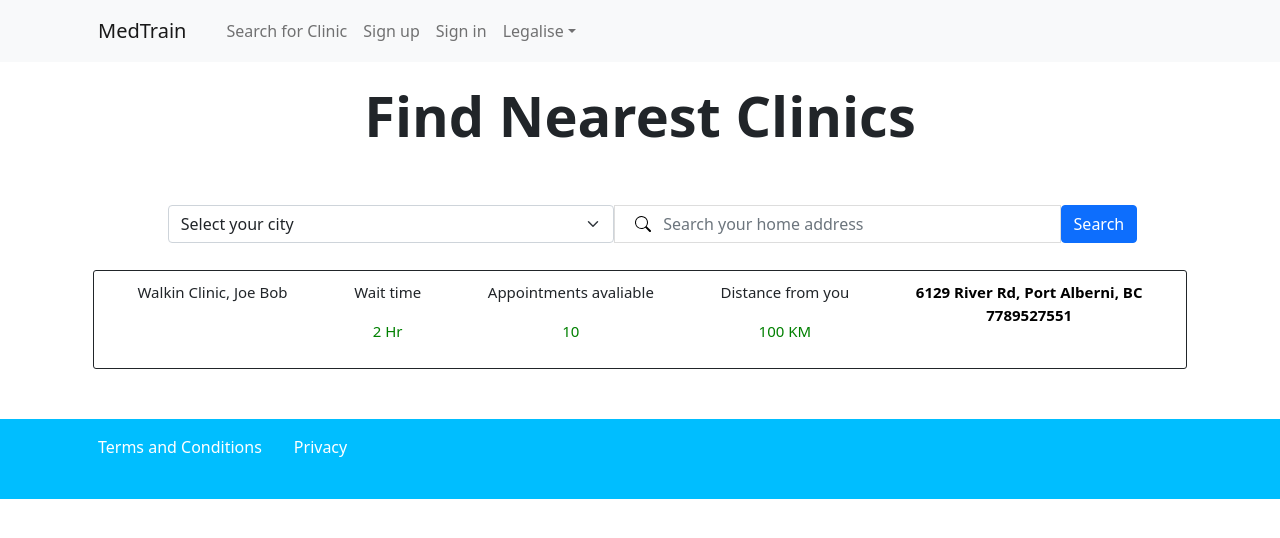
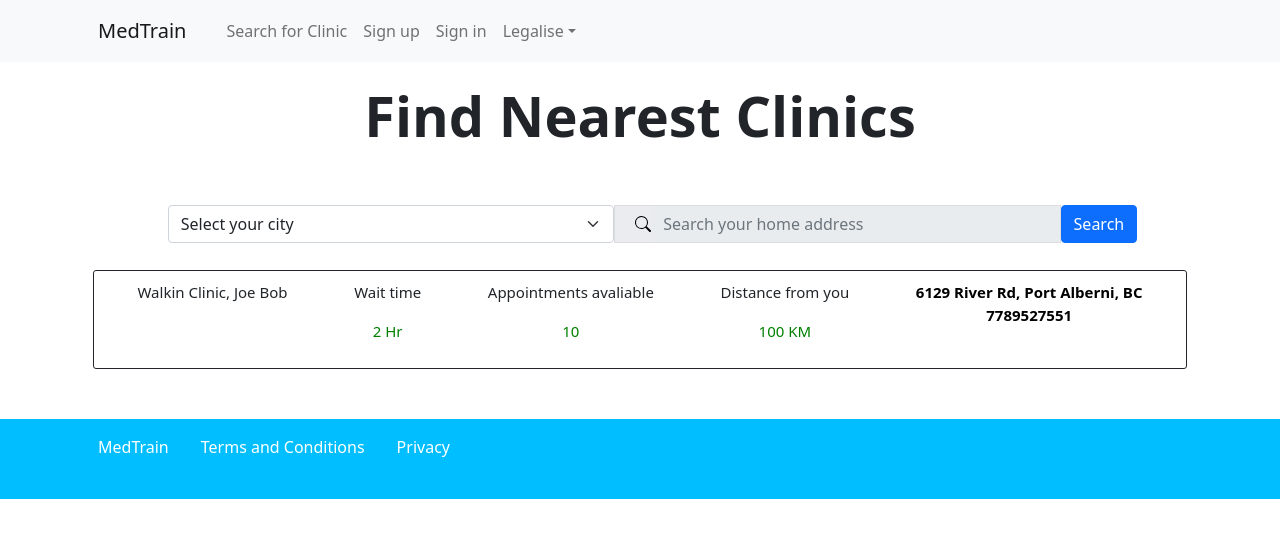
Before and after one commit to RichardBanh/medtrain, a React (Create React App) app: page /search in a window 1280 px wide. Shown: the top 538 px of the page. Built offline with nearby package versions, Linux system fonts and the light colour scheme; no server answers; what aws-amplify would draw is missing.

Commit message:
working on search bar

```diff
--- a/src/FUNCTION_COMPONENT/Search.jsx
+++ b/src/FUNCTION_COMPONENT/Search.jsx
@@ -1,7 +1,13 @@
 import Container from 'react-bootstrap/Container';
 import Icon from '../Asset/search.svg';
 import { Button, Dropdown, Form } from 'react-bootstrap';
+import { useState } from 'react';
 const Search = () => {
+	const [city, set_city] = useState('1');
+	const city_select = (e) => {
+		console.log(e.target.value);
+		set_city(e.target.value);
+	};
 	return (
 		<Container id='search' className='d-flex flex-column align-items-center'>
 			<h1 className='display-4 fw-bold' style={{ marginTop: '20px' }}>
@@ -14,19 +20,28 @@ const Search = () => {
 				<Form.Select
 					aria-label='Default select example'
 					style={{ width: '40%', marginLeft: '60px' }}
+					onChange={(e) => {
+						city_select(e);
+					}}
 				>
-					<option style={{ fontWeight: 'bold' }}>Select your city</option>
-					<option value='1'>Vancouver</option>
-					<option value='2'>Montreal</option>
-					<option value='3'>Toronto</option>
-					<option value='4'>Seattle</option>
+					<option style={{ fontWeight: 'bold' }} value='1'>
+						Select your city
+					</option>
+					<option value='2'>Vancouver</option>
+					<option value='3'>Montreal</option>
+					<option value='4'>Toronto</option>
+					<option value='5'>Seattle</option>
 				</Form.Select>
 				<div
 					className='d-flex flex-row align-items-center '
 					style={{ width: '50%' }}
 				>
 					<div
-						style={{ border: '1px solid #DDD', width: '80%' }}
+						style={{
+							border: '1px solid #DDD',
+							width: '80%',
+							backgroundColor: city === '1' ? 'rgb(234,236,239)' : '',
+						}}
 						className='d-flex align-items-center '
 					>
 						<img src={Icon} style={{ marginLeft: '20px' }} />
@@ -37,6 +52,7 @@ const Search = () => {
 							aria-label='Search your home address'
 							aria-describedby='basic-addon2'
 							style={{ border: 'none' }}
+							disabled={city === '1' ? true : false}
 						/>
 					</div>
 					<Button>Search</Button>
--- a/src/Pages/Footer.jsx
+++ b/src/Pages/Footer.jsx
@@ -1,6 +1,6 @@
-import steth from '../Asset/Stethascope.png';
 import { Link } from 'react-router-dom';
 import { Container } from 'react-bootstrap';
+
 const Footer = () => {
 	return (
 		<div
@@ -10,6 +10,9 @@ const Footer = () => {
 			}}
 		>
 			<Container className='pt-2 d-flex align-items-start justify-content-start'>
+				<Link to='/' className='nav-link' style={{ color: 'white' }}>
+					MedTrain
+				</Link>
 				<Link to='/terms' className='nav-link' style={{ color: 'white' }}>
 					Terms and Conditions
 				</Link>
```
